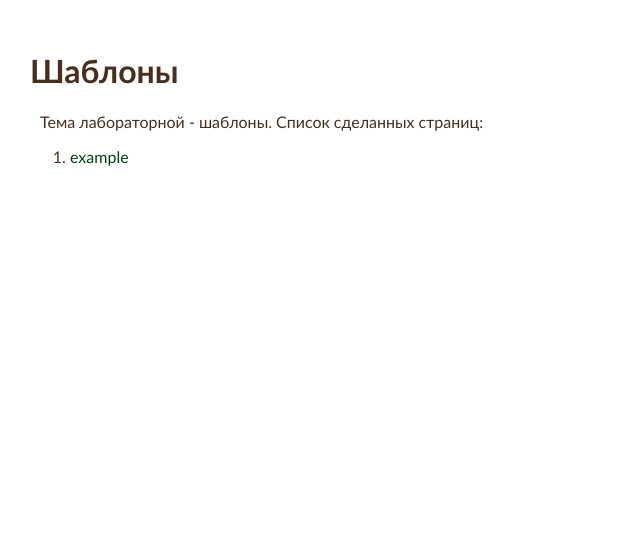
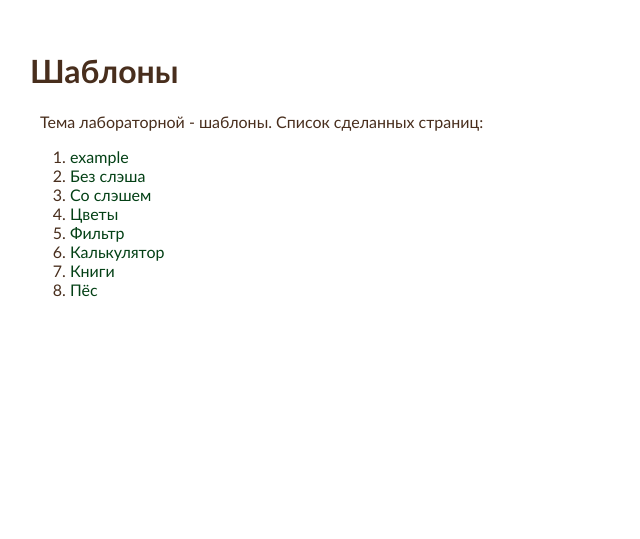
Before and after one commit to ceryleangel/web-programming-labs-2, a Flask app: page /lab2/ in a window 1280 px wide. Shown: the part 39-578 px from the top of the page, without its empty margins (0-640 px from the left). Run offline with Flask 3, Linux system fonts and the light colour scheme.

Commit message:
Добавление ссылок

```diff
--- a/app.py
+++ b/app.py
@@ -150,12 +150,13 @@ def index():
 <html>
     <head>
         <tytle>НГТУ, ФБ, Лабораторные работы</tytle>
-        <link rel="stylesheet" type="text/css" href="''' + url_for('static', filename='lab1.css') + '''">
+        <link rel="stylesheet" type="text/css" href="''' + url_for('static', filename='main.css') + '''">
     </head>
     <body>
         <header>НГТУ, ФБ, WEB-программирование, часть 2. Список лабораторных</header>
         <ol>
             <li><a href="/lab1">Первая Лабораторная</a></li>
+            <li><a href="/lab2">Вторая Лабораторная</a></li>
         </ol>
     </body>
     <footer>
@@ -554,7 +555,6 @@ dogs = [
     }
 ]
 
-
 @app.route('/lab2/dogs/')
 def dog():
     return render_template('dogs.html', dogs=dogs)
--- a/templates/lab2.html
+++ b/templates/lab2.html
@@ -11,5 +11,26 @@
         <li>
             <a href="/lab2/exemple">example</a>
         </li>
+        <li>
+            <a href="/lab2/a">Без слэша</a>
+        </li>
+        <li>
+            <a href="/lab2/a/">Со слэшем</a>
+        </li>
+        <li>
+            <a href="/lab2/all_flowers/">Цветы</a>
+        </li>
+        <li>
+            <a href="/lab2/filters">Фильтр</a>
+        </li>
+        <li>
+            <a href="/lab2/calc/">Калькулятор</a>
+        </li>
+        <li>
+            <a href="/lab2/book/">Книги</a>
+        </li>
+        <li>
+            <a href="/lab2/dogs/">Пёс</a>
+        </li>
     </ol>
 {% endblock %}
```
